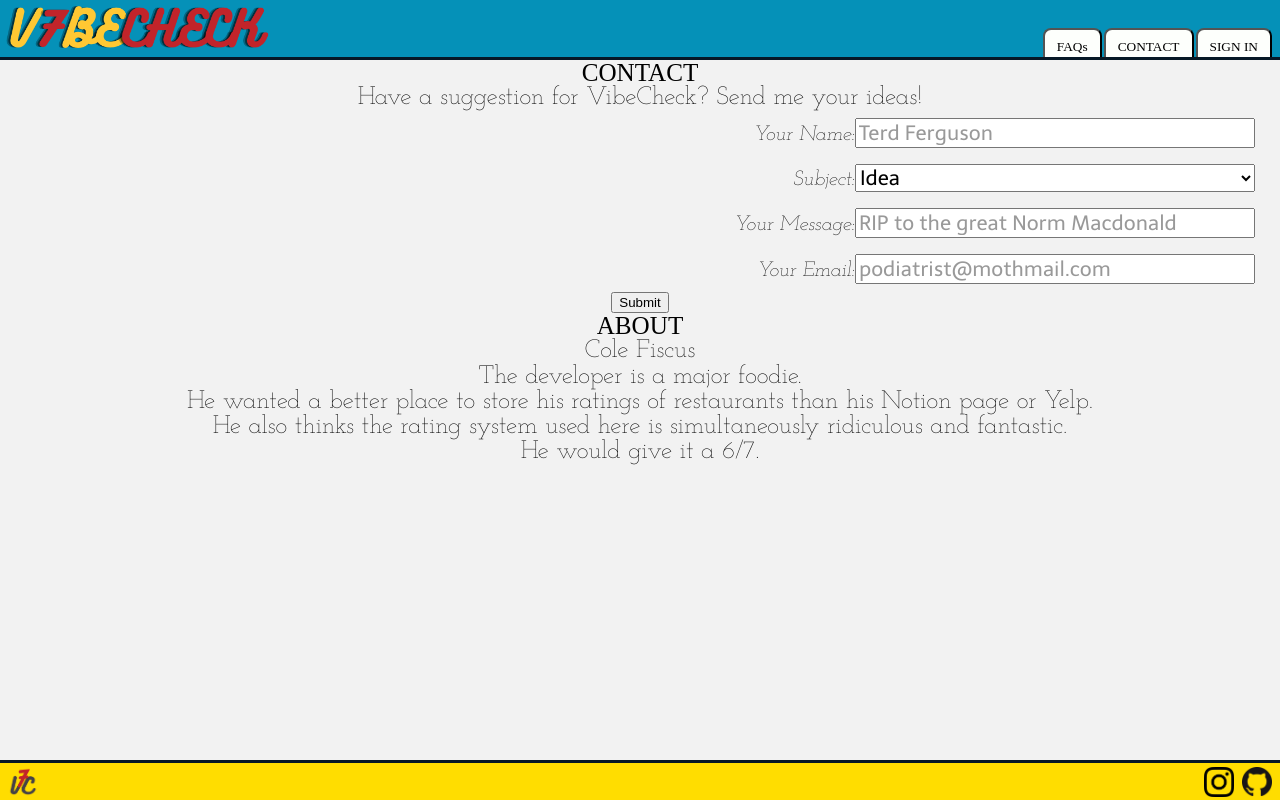
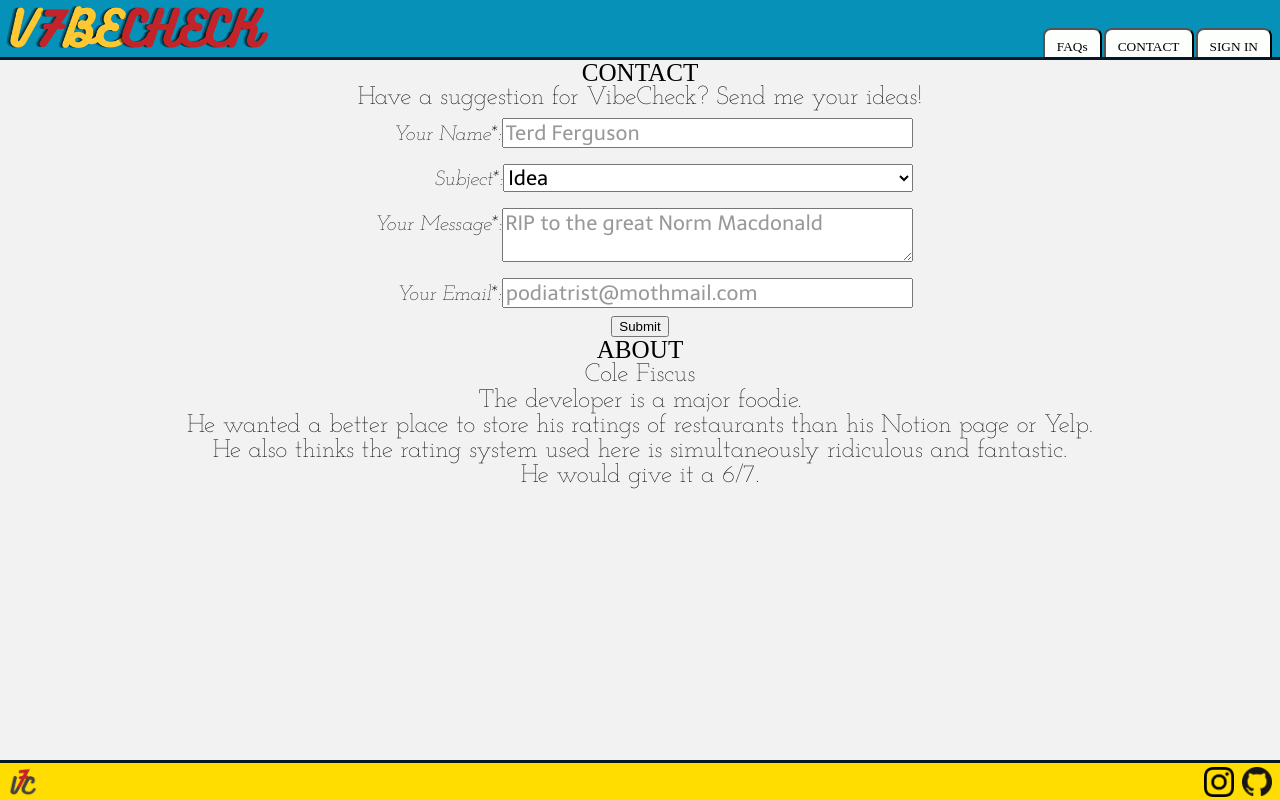
Before and after one commit to colefiscus/vibecheck, a React (Create React App) app: page /contact in a window 1280 px wide. Built offline with nearby package versions, Linux system fonts and the light colour scheme; a web font is replaced by a local one.

Commit message:
Replace Input for email with textarea

```diff
--- a/src/Components/EmailJS/ContactMe.js
+++ b/src/Components/EmailJS/ContactMe.js
@@ -43,7 +43,7 @@ const ContactMe = () => {
   return (
     <Form onSubmit={onSubmit}>
       <InputWrapper>
-        <Label>Your Name: </Label>
+        <Label>Your Name*:</Label>
         <Input
           required
           type="text"
@@ -54,7 +54,7 @@ const ContactMe = () => {
         />
       </InputWrapper>
       <InputWrapper>
-        <Label htmlFor="subject-select">Subject: </Label>
+        <Label htmlFor="subject-select">Subject*:</Label>
         <Select
           required
           id="subject-select"
@@ -69,10 +69,9 @@ const ContactMe = () => {
         </Select>
       </InputWrapper>
       <InputWrapper>
-        <Label>Your Message: </Label>
-        <Input
+        <Label>Your Message*:</Label>
+        <EmailArea
           required
-          type="text"
           name="message"
           placeholder="RIP to the great Norm Macdonald"
           value={toSend.message}
@@ -80,7 +79,7 @@ const ContactMe = () => {
         />
       </InputWrapper>
       <InputWrapper>
-        <Label>Your Email: </Label>
+        <Label>Your Email*:</Label>
         <Input
           required
           type="email"
@@ -96,7 +95,6 @@ const ContactMe = () => {
 }
 
 const Form = styled.form`
-  width: 100%;
   display: flex;
   flex-direction: column;
   align-items: center;
@@ -107,6 +105,7 @@ const Label = styled.label`
   font-family: 'Josefin Slab';
   font-size: ${18/14}rem;
   font-style: italic;
+  width: 300px;
   flex: 1;
   text-align: right;
 `;
@@ -115,13 +114,12 @@ const InputWrapper = styled.div`
   display: flex;
   width: 100%;
   align-items: baseline;
-  justify-content: center;
 `;
 
 const Input = styled.input`
   margin: 8px 0px;
-  flex: 4;
-  max-width: 400px;
+  flex: 3;
+  // max-width: 400px;
   font-size: ${18/14}rem;
   font-family: 'Telex';
   color: hsl(0, 0%, 0%);
@@ -133,8 +131,15 @@ const Input = styled.input`
 
 const Select = styled.select`
   margin: 8px 0px;
-  flex: 4;
-  max-width: 400px;
+  flex: 3;
+  font-size: ${18/14}rem;
+  font-family: 'Telex';
+  color: hsl(0, 0%, 0%);
+`;
+
+const EmailArea = styled.textarea`
+  margin: 8px 0px;
+  flex: 3;
   font-size: ${18/14}rem;
   font-family: 'Telex';
   color: hsl(0, 0%, 0%);
```
